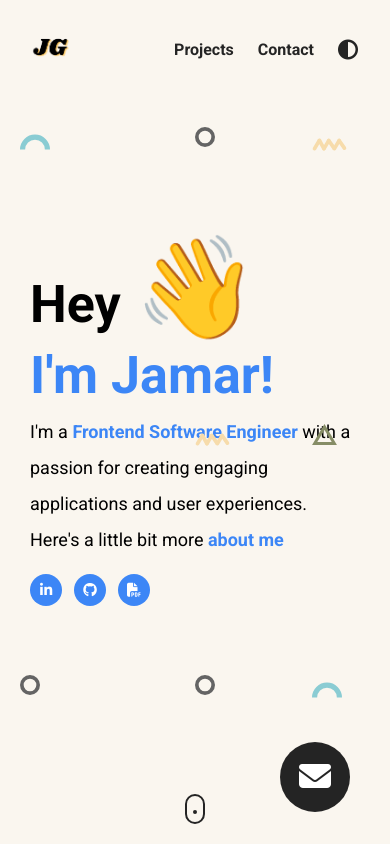
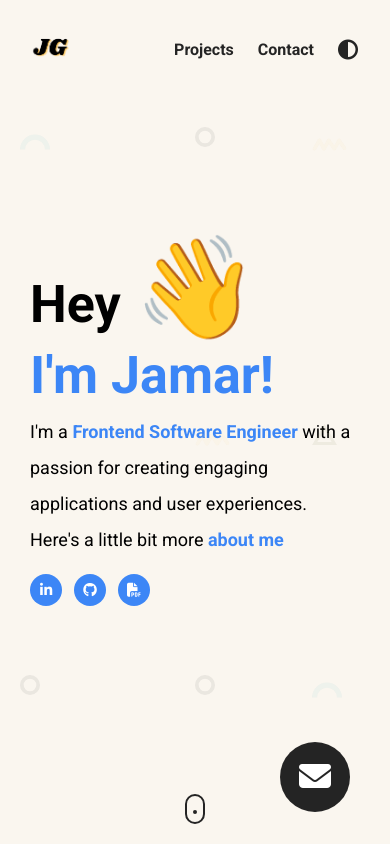
Before and after one commit to jamargillard/jamar-gillard-portfolio-new, a plain HTML site: page index.html in a window 390 px wide. Shown: the top 844 px of the page. Drawn offline with nearby package versions, Linux system fonts and the light colour scheme.

Commit message:
shape opacity mobile

```diff
--- a/style.css
+++ b/style.css
@@ -808,7 +808,9 @@ width: 100%;
 }
 }
 
-
+.shape{
+    opacity: 10%;
+}
 /* small phones  */
 @media (max-width: 698px){
     .title{
```
